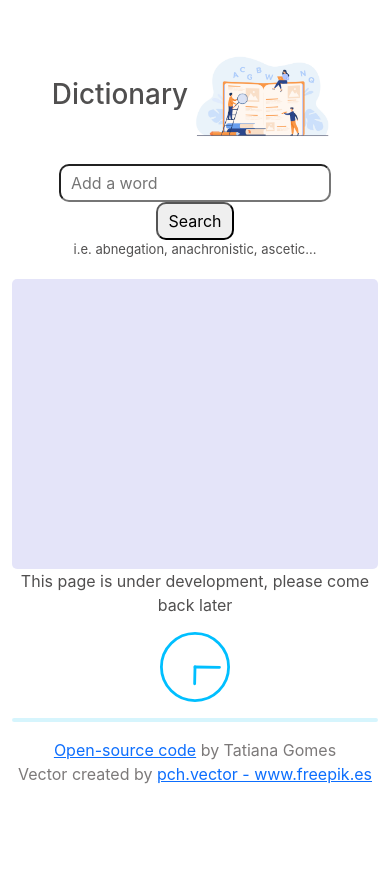
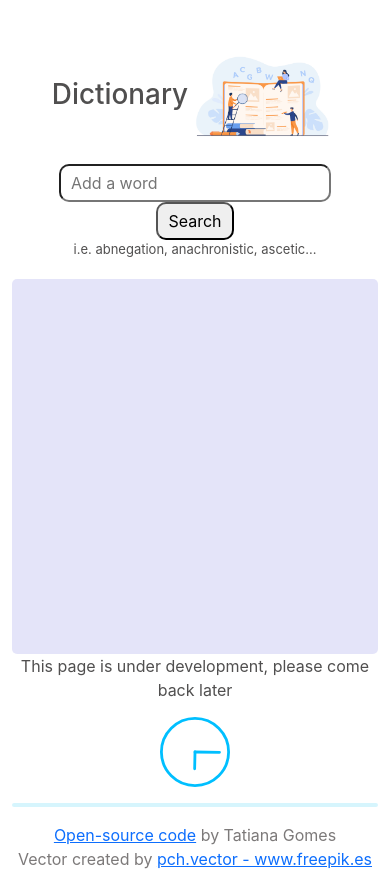
Before and after one commit to gltats/Dictionary-App, a React (Create React App) app: page / in a window 390 px wide. Before the commit the page ends 844 px from the top, so only its background shows below. Built offline with nearby package versions, Linux system fonts and the light colour scheme.

Commit message:
photos style on phone repaired

```diff
--- a/src/Phonetic.css
+++ b/src/Phonetic.css
@@ -8,7 +8,6 @@
 }
 .phoneticAudio{
     width: 400px;
-    padding: 5px;
  }
 
 
@@ -16,6 +15,6 @@
 @media only screen and (max-width: 700px) {
     .phoneticAudio{
     width: 300px;
-    padding: 10px;
+    padding: 5px;
  }
 }
--- a/src/SearchEngine.css
+++ b/src/SearchEngine.css
@@ -45,6 +45,6 @@ section.overlay{
 }
 
 .col-2{
-    padding: 175px 5px 75px 5px;
+    padding: 260px 5px 75px 5px;
 }
 }
```
